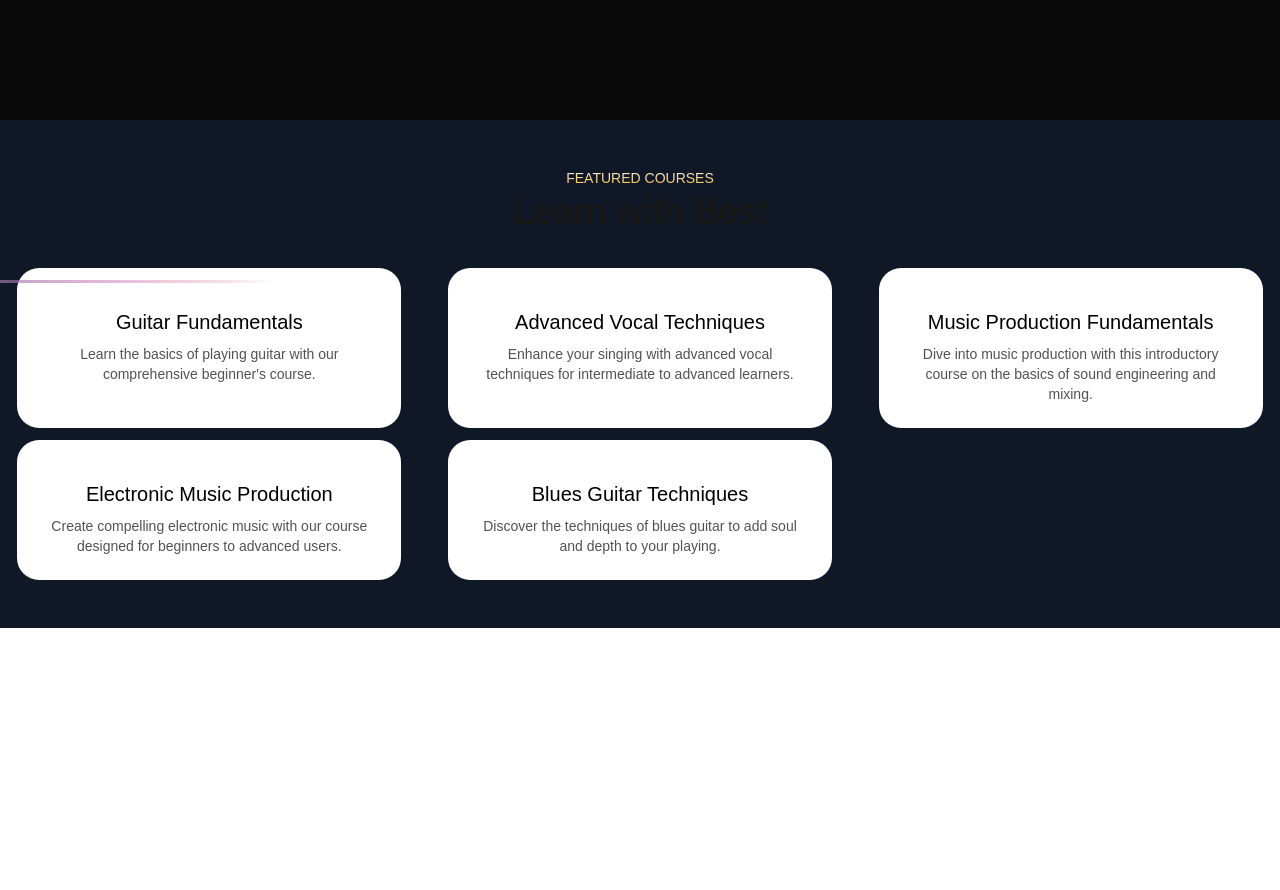
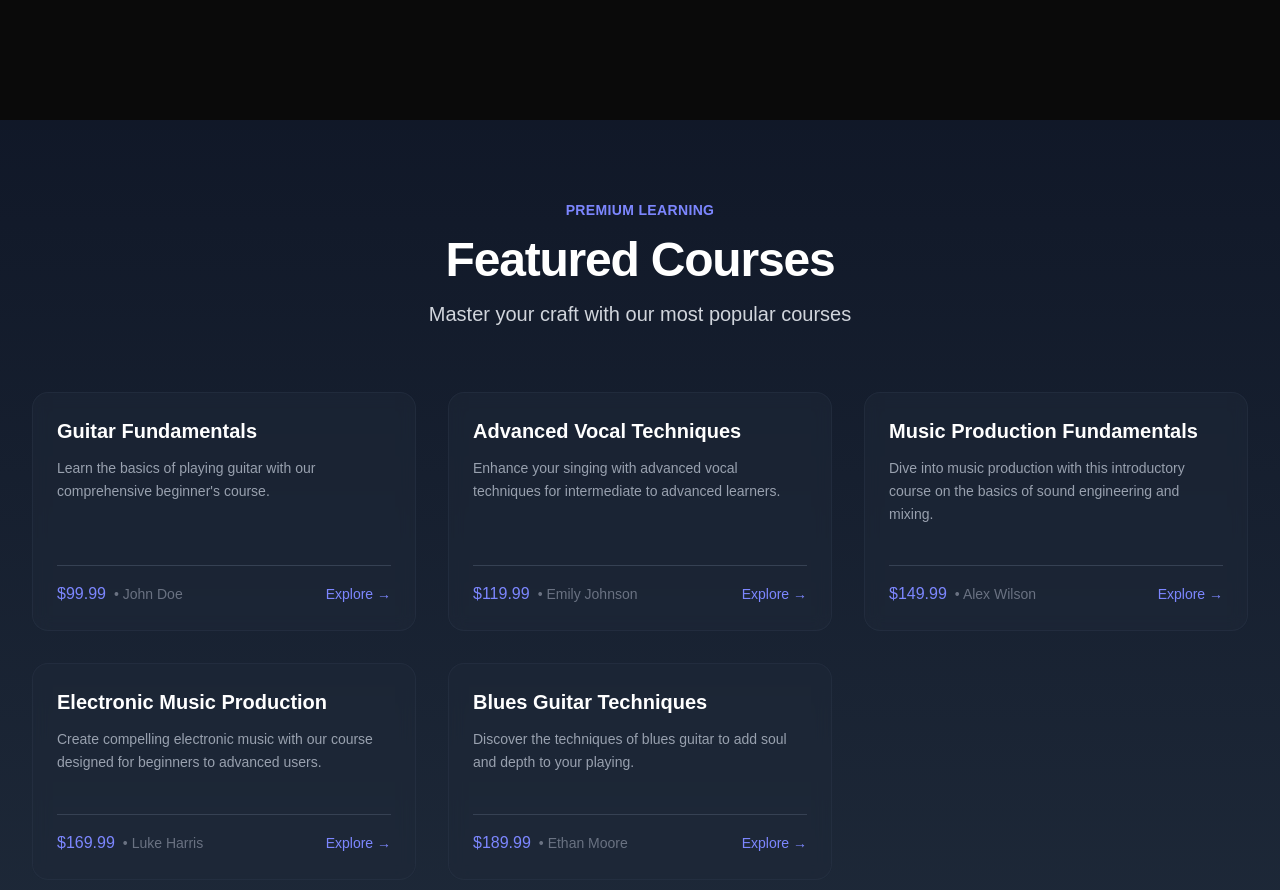
Before and after one commit to vinsmokejazz/muzix, a Next.js app: page / in a window 1280 px wide. Shown: the part 520-1410 px from the top of the page. Before the commit the page ends 1148 px from the top, so only its background shows below. Built offline with nearby package versions, Linux system fonts and the light colour scheme.

Commit message:
ui change

```diff
--- a/package.json
+++ b/package.json
@@ -10,8 +10,9 @@
   },
   "dependencies": {
     "clsx": "^2.1.1",
+    "framer-motion": "^12.11.0",
     "motion": "^12.11.0",
-    "next": "15.3.2",
+    "next": "^15.3.2",
     "react": "^19.0.0",
     "react-dom": "^19.0.0",
     "tailwind-merge": "^3.3.0"
--- a/src/components/FeaturedCourses.tsx
+++ b/src/components/FeaturedCourses.tsx
@@ -11,55 +11,70 @@ interface Course {
   isFeatured: boolean
 }
 
-
-
 export default function FeaturedCourses() {
   const featuredCourses = courseData.courses.filter((course: Course) => course.isFeatured)
 
   return (
-    <div className="py-12 bg-gray-900">
-      <div>
-        <div className="text-center">
-          <h2 className=" text-sm md:text-md  mb-2 font-medium
-        bg-clip-text bg-gradient-to-b from-slate-50
-        to-yellow-500  text-transparent
-        ">FEATURED COURSES</h2>
-
-          <p className="text-3xl sm:text-4xl leading-8
-         font-extrabold tracking-tight ">Learn with Best</p>
+    <section className="py-20 bg-gradient-to-b from-gray-900 to-gray-800 px-4 sm:px-6 lg:px-8">
+      <div className="max-w-7xl mx-auto">
+        <div className="text-center mb-16">
+          <div className="animate-fade-in-up">
+            <p className="text-sm font-semibold tracking-wide uppercase text-indigo-400 mb-4">
+              Premium Learning
+            </p>
+            <h2 className="text-4xl font-bold tracking-tight text-white sm:text-5xl">
+              Featured Courses
+            </h2>
+            <p className="mt-4 text-xl text-gray-300 max-w-2xl mx-auto">
+              Master your craft with our most popular courses
+            </p>
           </div>
         </div>
 
-
-      <div className="mt-10">
-        <div className="grid grid-col-1 sm:grid-cols-2 lg:grid-cols-3 gap-3 justify-center">
-          {featuredCourses.map((course: Course) => (
-            <div key={course.id} className="flex justify-center ">
-
-
-
-              <div className="flex flex-col rounded-[22px] bg-white dark:bg-zinc-900 overflow-hidden h-full max-w-sm">
-
-                <div className="p-4 sm:p-6 flex flex-col items-center text-center flex-grow">
+        <div className="grid gap-8 md:grid-cols-2 lg:grid-cols-3">
+          {featuredCourses.map((course: Course, index: number) => (
+            <div
+              key={course.id}
+              className="group relative animate-card-in"
+              style={{ animationDelay: `${index * 0.1}s` }}
+            >
               <GlowingEffect
-                blur={0}
-                borderWidth={3}
-                spread={80}
+          spread={40}
           glow={true}
           disabled={false}
           proximity={64}
-                inactiveZone={0.01} />
-
-                  <p className="text-lg sm:text-xl text-black mt-4 mb-2 dark:text-neutral-200">{course.title}</p>
-                  <p className="text-sm text-neutral-600 dark:text-neutral-400 flex-grow">{course.description}</p>
-
+          inactiveZone={0.01}
+        />
+              <div className="h-full bg-gray-800/50 backdrop-blur-sm rounded-2xl p-6 transition-all duration-300 group-hover:bg-gray-800/70 border border-gray-700/30 group-hover:border-indigo-400/20">
+                <div className="flex flex-col h-full">
+                  <div className="flex-1">
+                    <h3 className="text-xl font-bold text-white mb-3">
+                      {course.title}
+                    </h3>
+                    <p className="text-gray-400 text-sm leading-relaxed mb-4">
+                      {course.description}
+                    </p>
                   </div>
 
+                  <div className="mt-6 border-t border-gray-700 pt-4 flex items-center justify-between">
+                    <div className="flex items-center space-x-2">
+                      <span className="text-indigo-400 font-medium">
+                        ${course.price}
+                      </span>
+                      <span className="text-gray-500 text-sm">
+                        • {course.instructor}
+                      </span>
+                    </div>
+                    <button className="text-indigo-400 hover:text-indigo-300 transition-colors text-sm font-medium">
+                      Explore →
+                    </button>
+                  </div>
+                </div>
               </div>
             </div>
           ))}
         </div>
       </div>
-    </div>
+    </section>
   )
 }
```
Also changed, not shown: 1 other file (tests, documents, lock files or other folders). Lines whose indentation alone changed are shown as unchanged.
